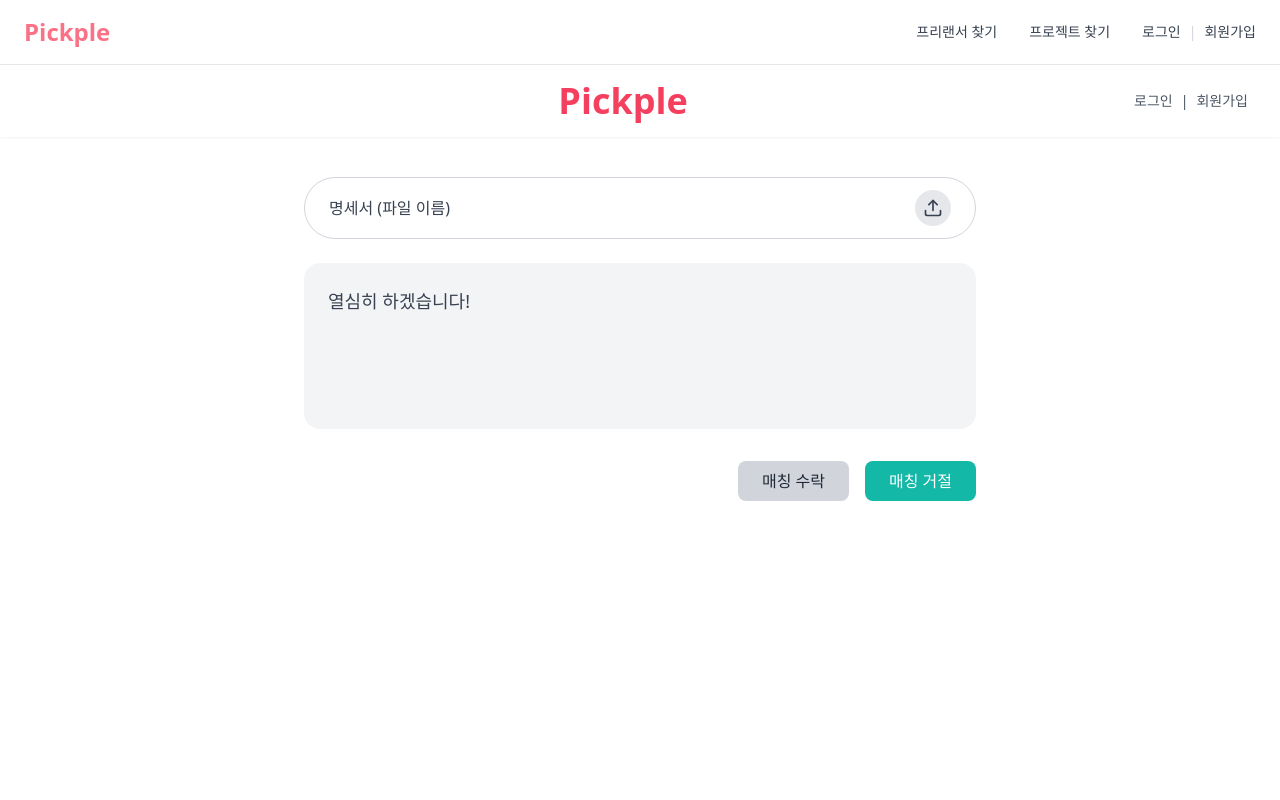
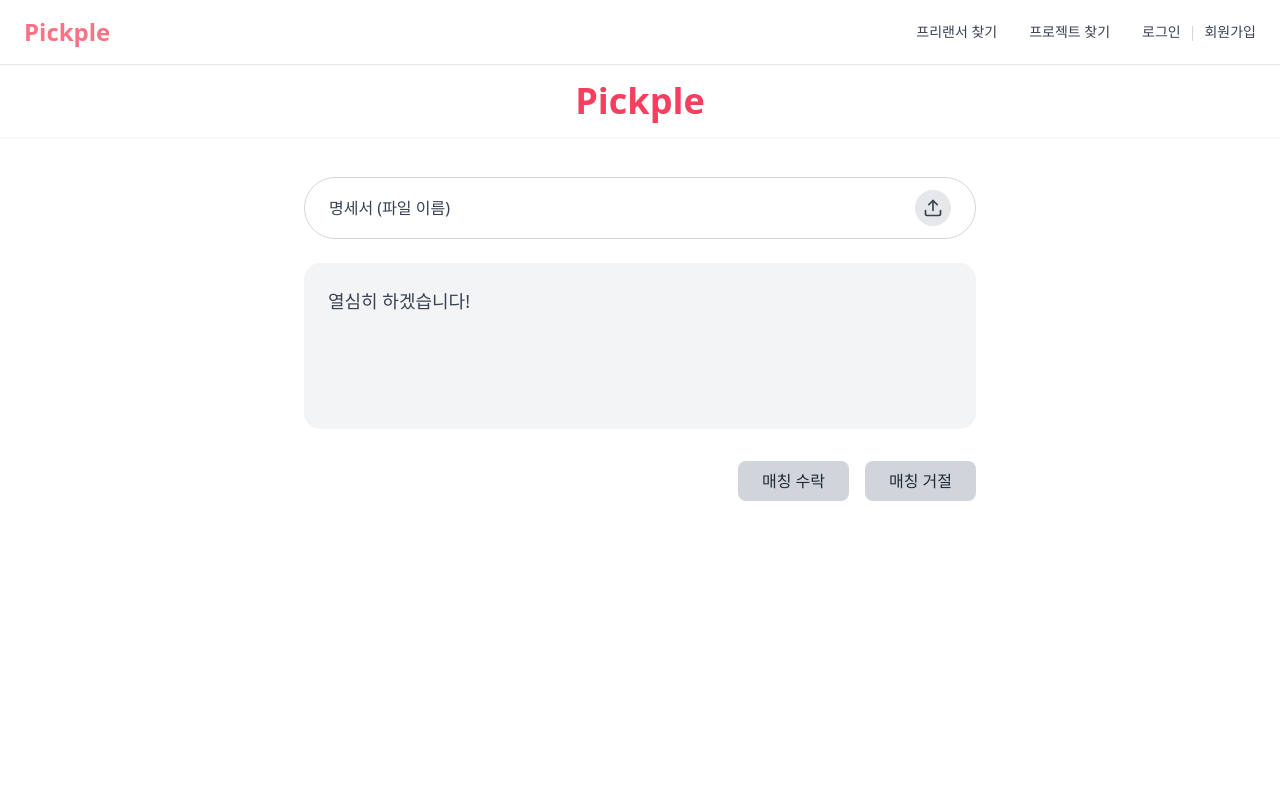
Before and after one commit to prgrms-aibe-devcourse/AIBE3_Project2_Team1_FE, a React (Vite) app: page /match/1 in a window 1280 px wide. Shown: the top 800 px of the page. Built offline with nearby package versions, Linux system fonts and the light colour scheme; a web font is replaced by a local one.

Commit message:
[fix]구조 변경 및 오류 제거

```diff
--- a/src/features/dashboard/MatchDetailPage.tsx
+++ b/src/features/dashboard/pages/MatchDetailPage.tsx
@@ -13,14 +13,8 @@ export default function MatchDetailPage() {
   return (
     <div className="min-h-screen flex flex-col justify-between bg-white">
       {/* 헤더 */}
-      <header className="flex items-center justify-between px-8 py-4 shadow-sm">
-        <div className="w-20" />
+      <header className="flex items-center justify-center px-8 py-4 shadow-sm">
         <h1 className="text-rose-500 font-bold text-4xl">Pickple</h1>
-        <div className="flex gap-2 text-gray-600 text-sm">
-          <button className="hover:text-gray-800">로그인</button>
-          <span>|</span>
-          <button className="hover:text-gray-800">회원가입</button>
-        </div>
       </header>
 
       {/* 본문 */}
@@ -50,10 +44,10 @@ export default function MatchDetailPage() {
 
         {/* 버튼 영역 */}
         <div className="w-full max-w-2xl flex justify-end gap-4">
-          <button className="bg-gray-300 hover:bg-gray-400 text-gray-800 px-6 py-2 rounded-lg font-medium">
+          <button className="bg-gray-300 hover:bg-teal-500 text-gray-800 hover:text-white px-6 py-2 rounded-lg font-medium">
             매칭 수락
           </button>
-          <button className="bg-teal-500 hover:bg-teal-600 text-white px-6 py-2 rounded-lg font-medium">
+          <button className="bg-gray-300 hover:bg-teal-500 text-gray-800 hover:text-white px-6 py-2 rounded-lg font-medium">
             매칭 거절
           </button>
         </div>
--- a/src/features/dashboard/index.tsx
+++ b/src/features/dashboard/pages/index.tsx
@@ -1,7 +1,7 @@
 import { useState } from 'react';
-import TabDashboard from './components/TabDashboard';
+import TabDashboard from '@/features/dashboard/components/TabDashboard';
 import TabContentDashboard from '@/features/dashboard/components/TabContent';
-import type { DashboardTabKey, DashboardTabData } from './types';
+import type { DashboardTabKey, DashboardTabData } from '../types';
 
 export default function DashboardPage() {
   const [activeTab, setActiveTab] = useState<DashboardTabKey>('in-progress');
--- a/src/features/profile/index.tsx
+++ b/src/features/profile/index.tsx
@@ -1,6 +1,6 @@
 import { useState } from 'react';
 import ProfileCard from './components/ProfileCard';
-import DashboardPage from '../dashboard';
+import DashboardPage from '../dashboard/pages';
 import type { Mode } from './types';
 
 export default function ProfilePage() {
--- a/src/pages/MatchingPage.tsx
+++ b/src/pages/MatchingPage.tsx
@@ -1,4 +1,4 @@
-import Matching from '@/features/matching/index';
+import Matching from '@/features/matching';
 
 export default function MatchingPage() {
   return <Matching />;
--- a/src/router/routes.tsx
+++ b/src/router/routes.tsx
@@ -6,7 +6,7 @@ import ProjectList from '../pages/ProjectList';
 import ProfilePage from '@/features/profile';
 import OverviewPage from '@/pages/OverviewPage';
 import Matching from '@/pages/MatchingPage';
-import MatchDetailPage from '@/features/dashboard/MatchDetailPage';
+import MatchDetailPage from '@/features/dashboard/pages/MatchDetailPage';
 
 export const routes = [
   { path: '/', element: <Home /> },
```
